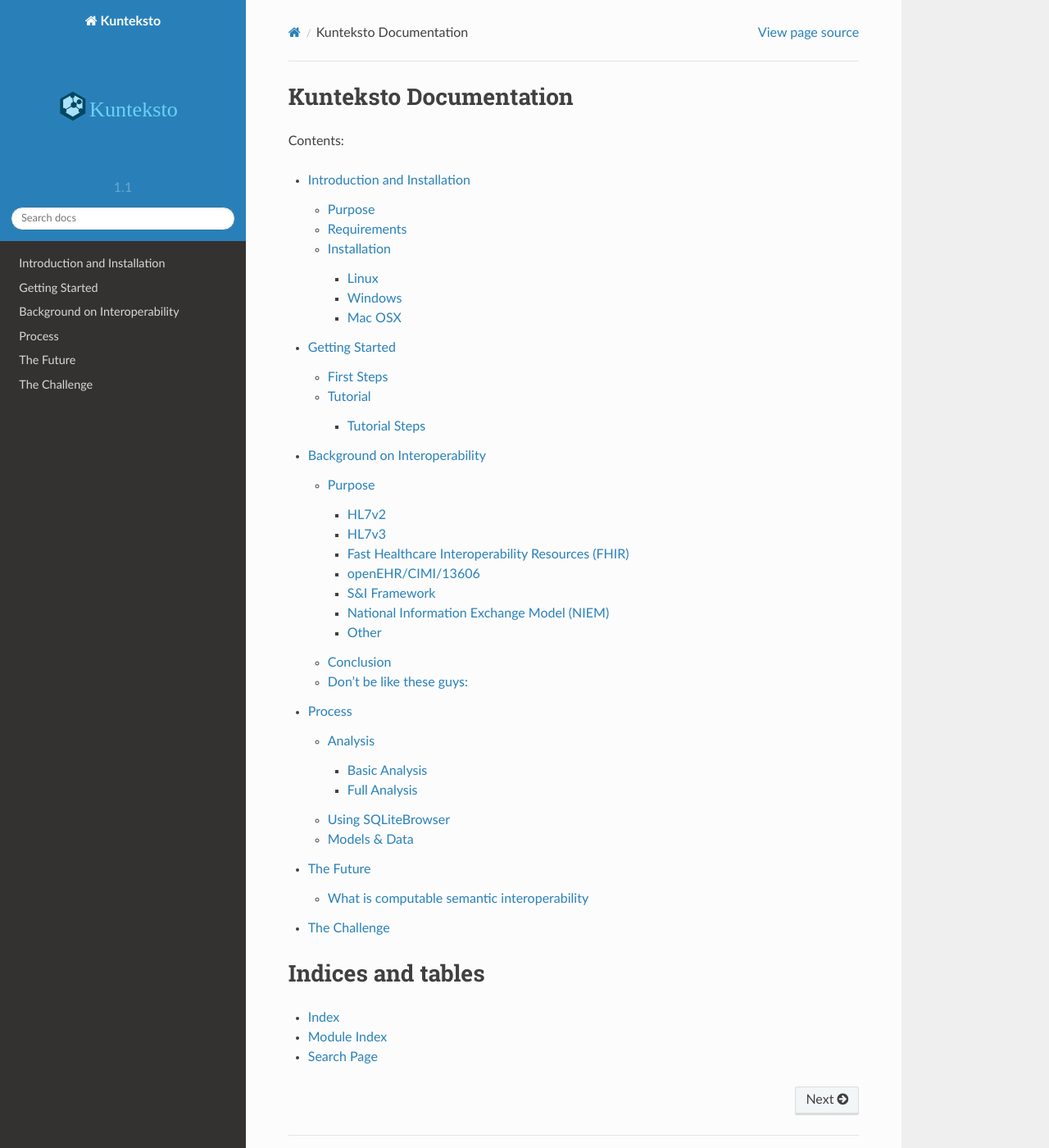
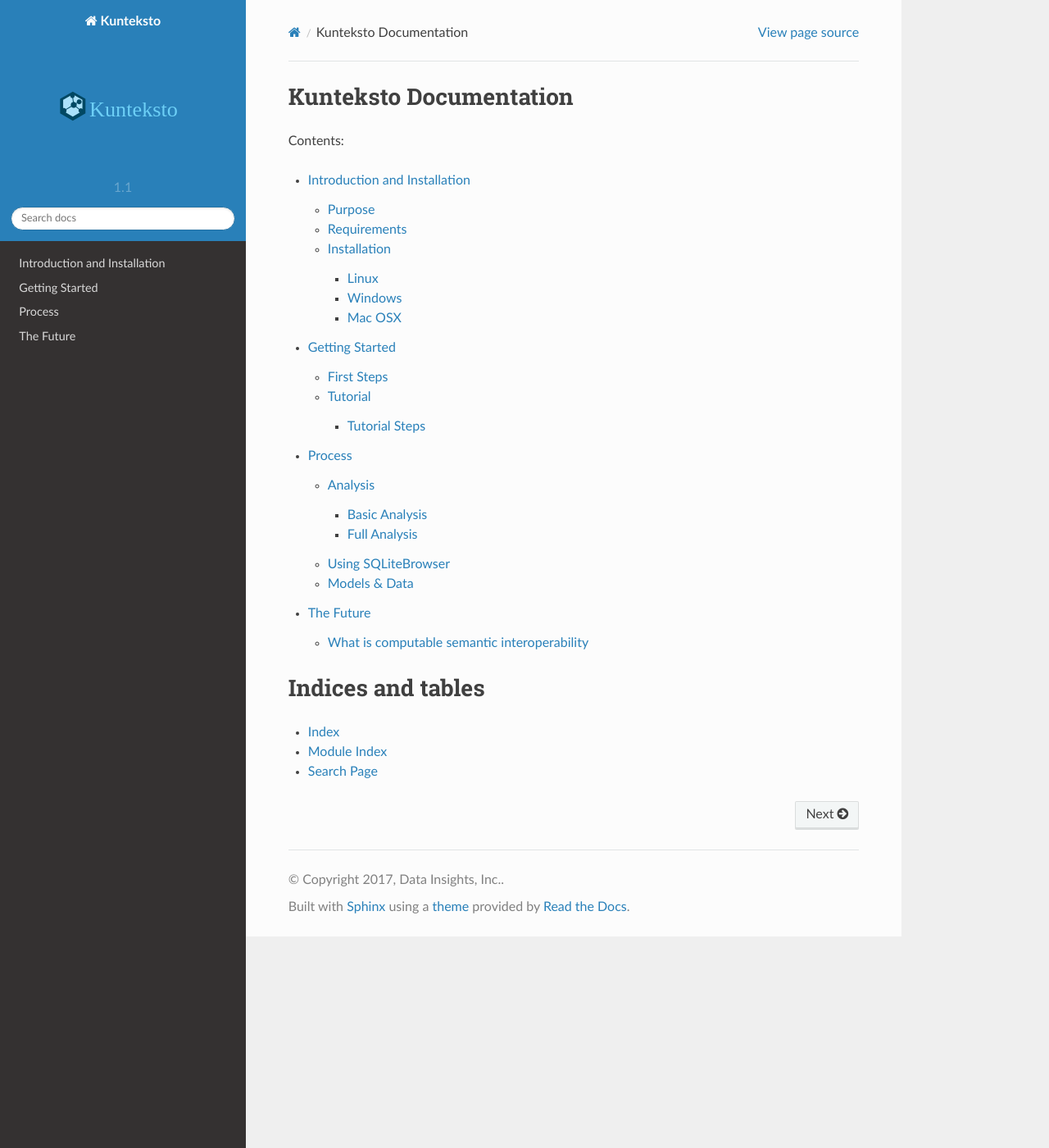
Before and after one commit to himanshu2454/Kunteksto, a Sphinx documentation site: the page built from docs_source/source/index.rst, in a window 1280 px wide and 1400 px high. Shown: the whole window at 82% size. Built offline with Sphinx 7.4.7 and the Read the Docs theme 2.0.0, drawn with Linux system fonts in a browser that asks for light colours; some of the changed lines change nothing that is shown.

Commit message:
Improving docs away from the original Bio-Tradukisto docs.

```diff
--- a/docs_source/source/background.rst
+++ /dev/null
@@ -1,76 +0,0 @@
-==============================
-Background on Interoperability
-==============================
-
-Purpose
-=======
-As I was preparing this section. This came to my attention as part of the call for papers for a special edition of *Applied Clinical Informatics*. Since I frakly have almost grown weary of trying to express this in new ways. I'll let Kerstin Denecke (Bern University of Applied Sciences, Switzerland), kerstin.denecke@bfh.ch and Koray Atalag (The University of Auckland, New Zealand), k.atalag@auckland.ac.nz; say it for me.
-
-"The recent focus on HL7’s emerging Fast Healthcare Interoperability Resources (FHIR) has directed
-attention on the fact that attempts to achieve interoperability have been only partly successful in the
-past despite a host of existing terminologies (for example SNOMED CT, ICD and LOINC) and standards
-for health information exchange and EHR (HL7 v2,v3/CDA, openEHR/13606, IHE, DICOM etc.)."
-
-See: https://aci.schattauer.de/fileadmin/assets/zeitschriften/ACI/CFP_ACI_Interoperability.pdf
-
-
-HL7v2
------
-A great idea based on solid approaches for data exchange in the 1970s and 1980s. Not extensible beyond basic message handling.
-The migration to XML has provided this approach with continued life because everything that has been produced (below) hasn't improved on semantic interoperability.
-
-
-HL7v3
------
-The idea of a reference information model as the interoperability core and domain/concept models built off of it was certainly a step in the right direction. However the design by committee approach soon led to an incoherent and bloated RIM.  Multiple attempts at extracting some kind of useful summary model have met with limited successes in CDA, C-CDA, etc. Allowing for extensions in the domain/concept models breaks the interoperability basis of the core RIM.
-
-
-Fast Healthcare Interoperability Resources (FHIR)
--------------------------------------------------
-Based on the frustrations from HL7v3 experiences FHIR attempt to move the interoperability to an interface level based on a standardized set of resources. There are so many things wrong with this appraoch we cannot cover all of them here. Suffice it to say that there is no firm data validation, there is no gloabla consensus on the Resoruce Definitions and one country's rules are impacting the definition of these global resources. All resource information is geared towards English speaking usage only. This is the problem with strong ties between semantics and structure. Again, extensions are allowed and may not be knowable by information exchange partners.
-
-
-openEHR/CIMI/13606
-------------------
-A solid approach based around a Reference Model and archetypes (domain/concept models) allowing only constraints.  However, because the IDs of the archetypes contain domain semantics and anyone is allowed to create any archetype. There is a serious risk
- that two archetypes could have the same ID and contain different constraints and semantics. This issue was addressed in 2008 and as of 2015 only a temporary patch has been created to 'allow' a unique ID in the metadata. The depth of this problem with the tools and existing systems is obviously *too big to fix*. The fact that a domain specific language (ADL) and therefore custom tools are required for data testing and validation slows adoption and introduces questionable quality control. DISCLAIMER: I worked with openEHR from 1999-2009 and was a member of the intial Architecture Review Board (ARB) for 5 years.
-
-
-S&I Framework
--------------
-Another unique idea around interoperability based on workflow.  Apperntly a lot of investment but not a lot of practical application.
-
-
-National Information Exchange Model (NIEM)
-------------------------------------------
-Another approach based on a Reference Information Model and domain/concept models.  In some domains (man made concepts) this approach is working.  However, the Life Sciences / Healthcare working group is stagnant and the leadership there is blocking any advances. Which is fair enough since for biological domains the approach to building concept models is broken. First it allows extension in domain models. Secondly it mixes semantics and srtucture in models and lastly and most importanly for any kind of global use; all terms used in the model process must come from the Oxford English Dictionary.
-
-
-
-Other
------
-There are other attempts around the world such as the OpenMRS Concept platform and various HIE and IHE appraoches. They suffer most of these same issues.
-
-
-
-Conclusion
-==========
-
-There are commonalities in these failures. The Shareable, Structured, Semantic Model (S3Model) approach solves all of these issues.
-Kunteksto uses the S3Model approach to provide a common interoperability layer. The S3Model approach uses some bits of almost
-all of these as well other mature, established technologies that are proven and adoptable by any domain.
-
-Some of those failures are:
-
--  Confusing semantics with structure
--  Injecting domain semantics as structural components where consensus cannot be reached on a global basis.
--  Allowing extensions in the domain/concept models.
-
-Don't be like these guys:
-=========================
-
-.. image:: _static/S3M_and_HIT.png
-    :width: 200px
-    :align: center
-    :height: 100px
-    :alt: Square wheel cart
--- a/docs_source/source/future.rst
+++ b/docs_source/source/future.rst
@@ -14,11 +14,3 @@
 **Computable Semantic Interoperability** is the ability for a machine to decide if data is appropriate for use in a specific context. The rules can be established using any of the many existing rule based approaches from SPARQL queries to complex Rules Engines. These approaches are limited to a context because of the way we currrently model data.  In other words, the rules are specific to the data model being evaluated becaue the semantics are well known inside this closed system. This ability of the machine to decide can only happen when it has access to the full semantics of the original data capture. These semantics are usually locked up in the source code and the database structure of the originating application.
 
 If there existed a standard, core data model for all domains, for all time; then it would be possible to build reusable rules based on reusable data. Now this model exists.  It does however require a new paradigm in how data modeling is performed. The details of this new paradigm are published elsewhere and have been proven in software.
-
-=============
-The Challenge
-=============
-
-In this section as well as in the section titled *Background on Interoperability* I have made some very provocative statements. Both of these sections are short on details and this subject is both deep and broad. I do however offer a challenge to anyone that can prove I am wrong on my evaluations of the previous approaches, specifically the conclusions. Or if anyone can prove to me that the Shareable, Structured, Semantic Model (S3Model) is not sufficient to provide computable semantic interoperability where no other approach does. I will publically apologize to those I have offended.
-
-I also offer to accept any funded invitation to attend a debate panel on this issue with any other health informatics experts, anywhere in the world.
--- a/docs_source/source/index.rst
+++ b/docs_source/source/index.rst
@@ -9,7 +9,6 @@
 
    intro
    start
-   background
    process
    future
 
```
